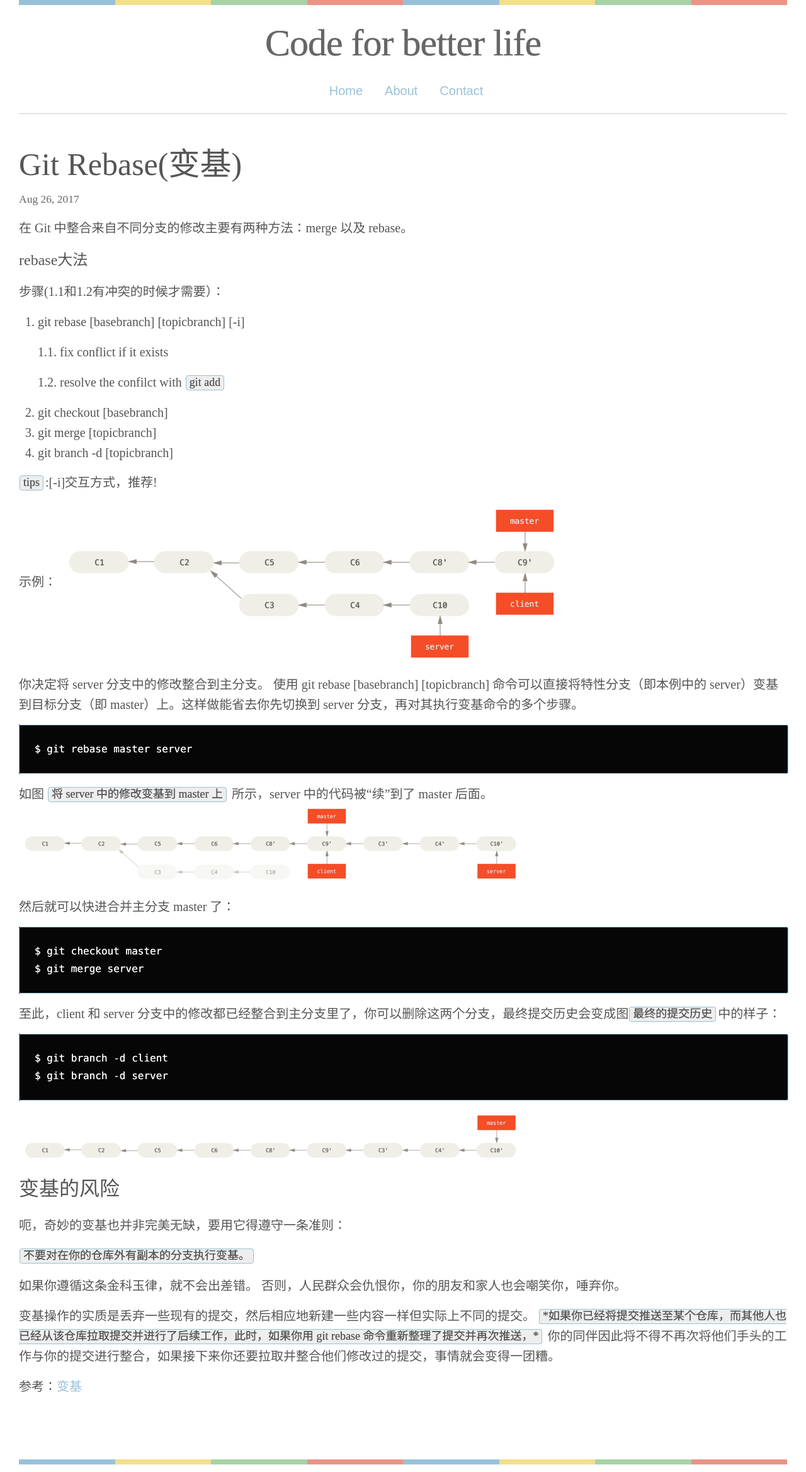
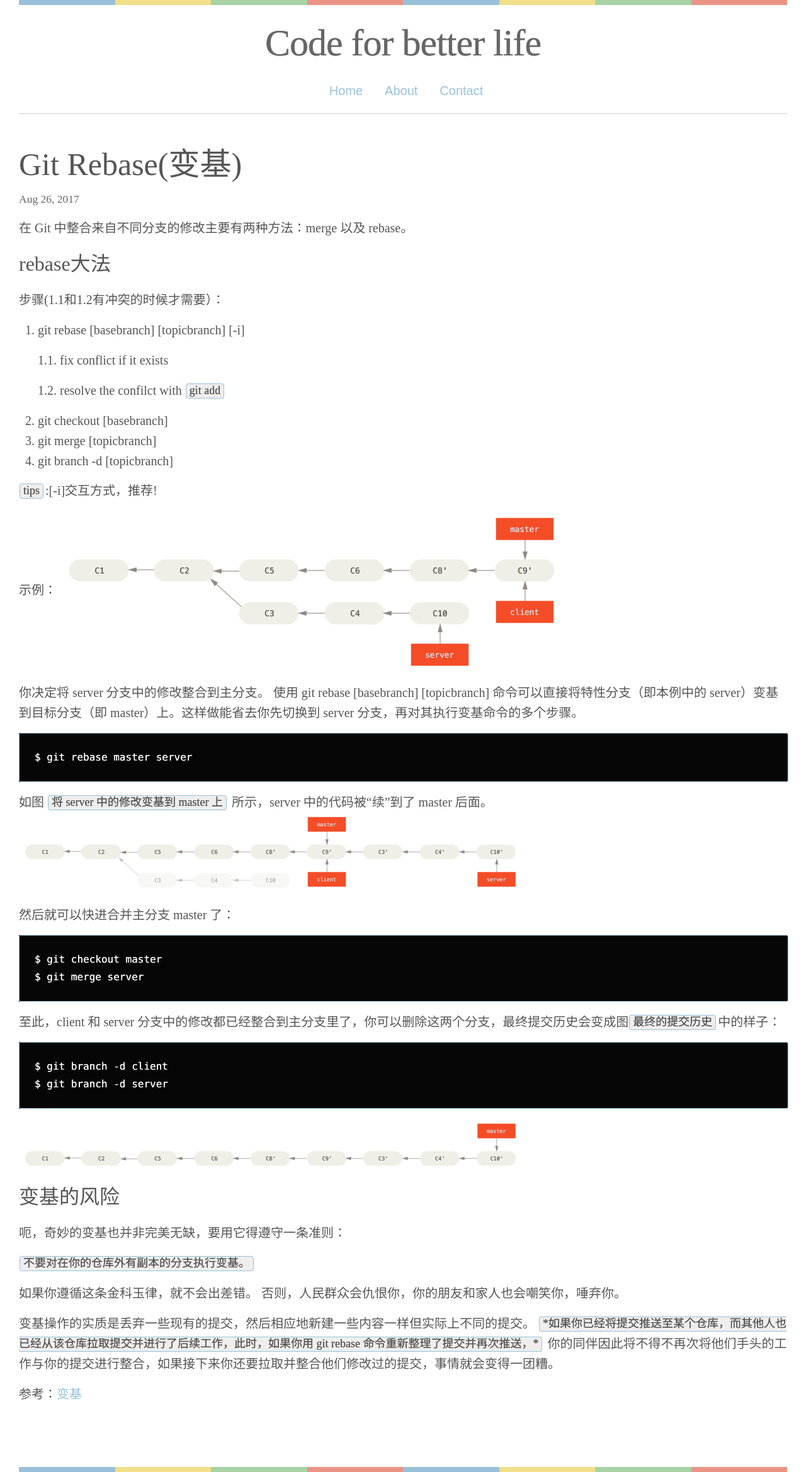
Before and after one commit to YYvanYang/yyvanyang.github.io, a Jekyll site: the page built from _posts/2017-08-26-rebase.md, in a window 1280 px wide. Shown: the whole page at 63% size. Built offline with Jekyll 4.4.1, drawn with Linux system fonts in a browser that asks for light colours; some web fonts are replaced.

```diff
--- a/_posts/2017-08-26-rebase.md
+++ b/_posts/2017-08-26-rebase.md
@@ -5,7 +5,7 @@ title:  "Git Rebase(变基)"
 
 在 Git 中整合来自不同分支的修改主要有两种方法：merge 以及 rebase。
 
-### rebase大法
+## rebase大法
 步骤(1.1和1.2有冲突的时候才需要）：
  1. git rebase [basebranch] [topicbranch] [-i]
 
```
